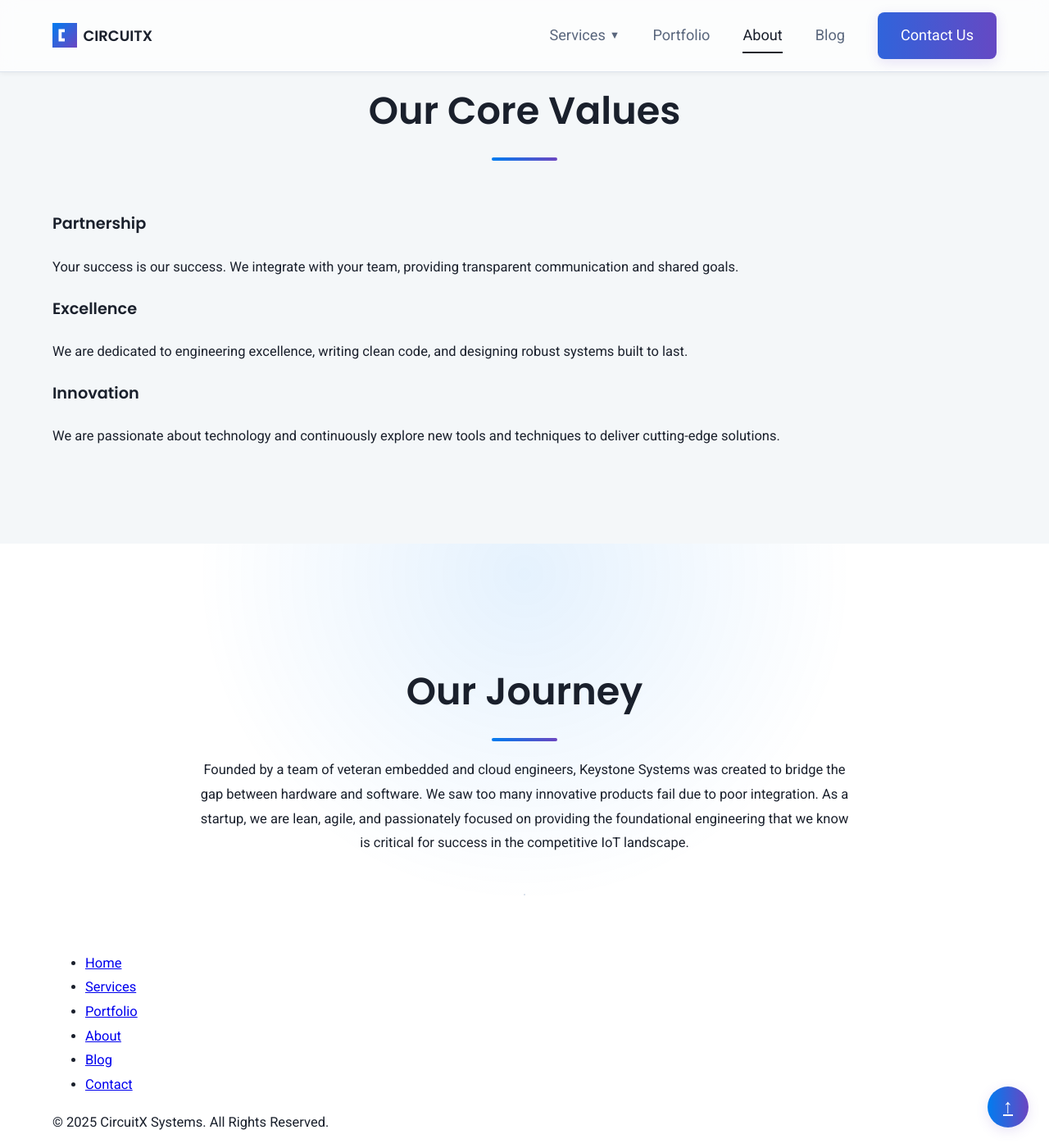
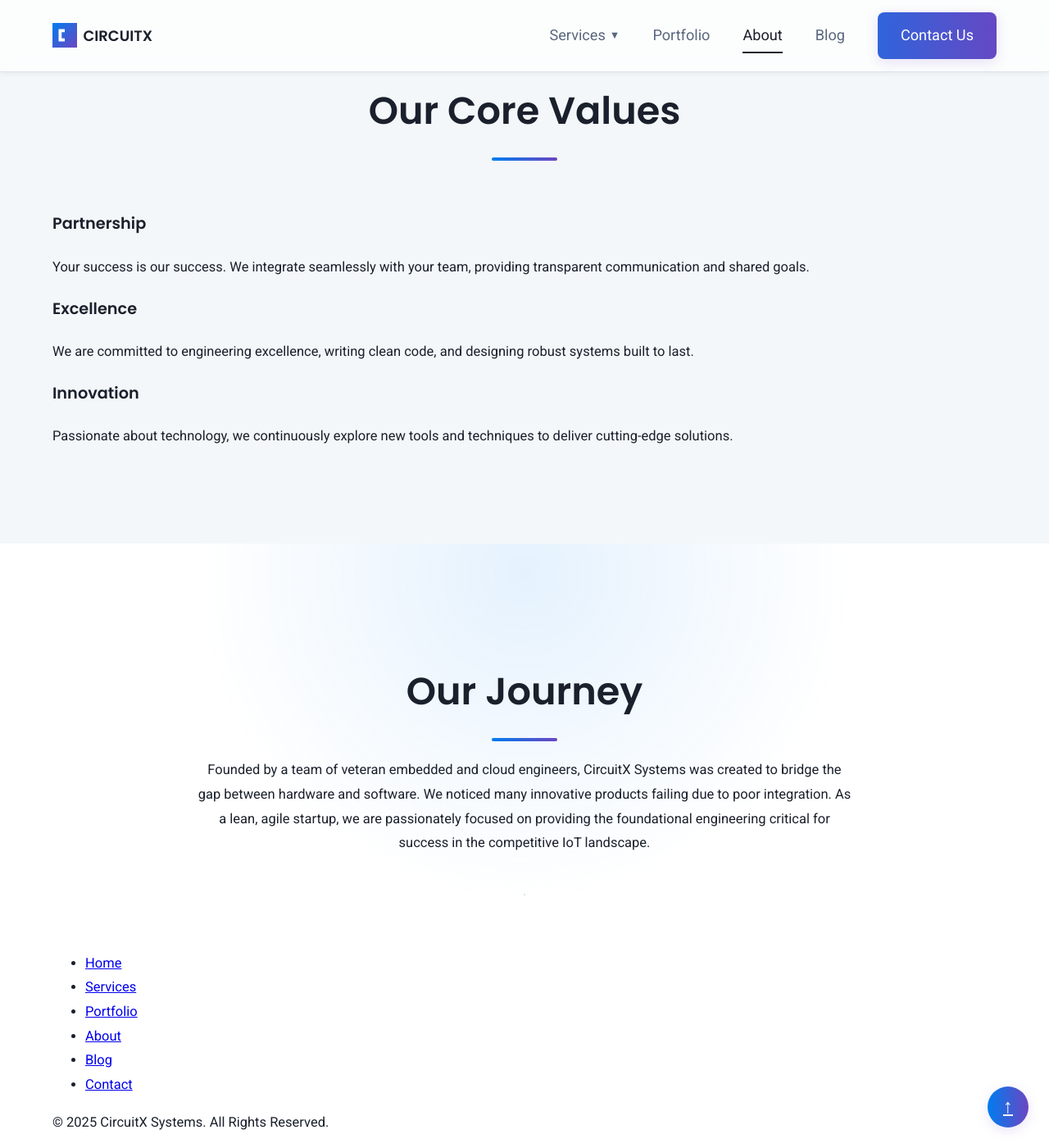
Before and after one commit to CircuitX-Systems/CircuitX-Systems.github.io, a Jekyll site: the page built from about.md, in a window 1280 px wide and 1400 px high, scrolled down 1159 px. Shown: the whole window at 82% size. Built offline with Jekyll 4.4.1, drawn with Linux system fonts in a browser that asks for light colours; some of the changed text lies outside the part shown.

Commit message:
Update about.md

```diff
--- a/about.md
+++ b/about.md
@@ -1,11 +1,11 @@
 ---
 layout: default
-title: About Keystone Systems
+title: About CircuitX Systems
 ---
 <div class="page-header">
     <div class="container">
         <h1>About Us</h1>
-        <p class="hero-description">Learn about our mission, our values, and the team driving innovation.</p>
+        <p class="hero-description">Discover our mission, values, and the team driving innovation at CircuitX Systems.</p>
     </div>
 </div>
 
@@ -14,11 +14,12 @@ title: About Keystone Systems
         <div class="section-title">
             <h2>Our Mission</h2>
         </div>
-        <p style="text-align:center; max-width: 800px; margin: -40px auto 60px auto; font-size: 1.2em;">To be the most trusted engineering partner for companies building the next generation of connected devices. We provide the foundational expertise that transforms ambitious ideas into market-ready, real-world products.</p>
+        <p style="text-align:center; max-width: 800px; margin: -40px auto 60px auto; font-size: 1.2em;">
+            To be the most trusted engineering partner for companies building the next generation of connected devices. We provide the foundational expertise that transforms ambitious ideas into market-ready, real-world products.
+        </p>
     </div>
 </section>
 
-<!-- NEW: Our Core Values Section -->
 <section class="section">
     <div class="container">
         <div class="section-title">
@@ -27,26 +28,27 @@ title: About Keystone Systems
         <div class="values-grid">
             <div class="value-card">
                 <h3>Partnership</h3>
-                <p>Your success is our success. We integrate with your team, providing transparent communication and shared goals.</p>
+                <p>Your success is our success. We integrate seamlessly with your team, providing transparent communication and shared goals.</p>
             </div>
             <div class="value-card">
                 <h3>Excellence</h3>
-                <p>We are dedicated to engineering excellence, writing clean code, and designing robust systems built to last.</p>
+                <p>We are committed to engineering excellence, writing clean code, and designing robust systems built to last.</p>
             </div>
             <div class="value-card">
                 <h3>Innovation</h3>
-                <p>We are passionate about technology and continuously explore new tools and techniques to deliver cutting-edge solutions.</p>
+                <p>Passionate about technology, we continuously explore new tools and techniques to deliver cutting-edge solutions.</p>
             </div>
         </div>
     </div>
 </section>
 
-<!-- NEW: Our Journey Section -->
 <section class="section">
     <div class="container">
         <div class="section-title">
             <h2>Our Journey</h2>
         </div>
-        <p style="text-align:center; max-width: 800px; margin: -40px auto 0 auto;">Founded by a team of veteran embedded and cloud engineers, Keystone Systems was created to bridge the gap between hardware and software. We saw too many innovative products fail due to poor integration. As a startup, we are lean, agile, and passionately focused on providing the foundational engineering that we know is critical for success in the competitive IoT landscape.</p>
+        <p style="text-align:center; max-width: 800px; margin: -40px auto 0 auto;">
+            Founded by a team of veteran embedded and cloud engineers, CircuitX Systems was created to bridge the gap between hardware and software. We noticed many innovative products failing due to poor integration. As a lean, agile startup, we are passionately focused on providing the foundational engineering critical for success in the competitive IoT landscape.
+        </p>
     </div>
 </section>
```
